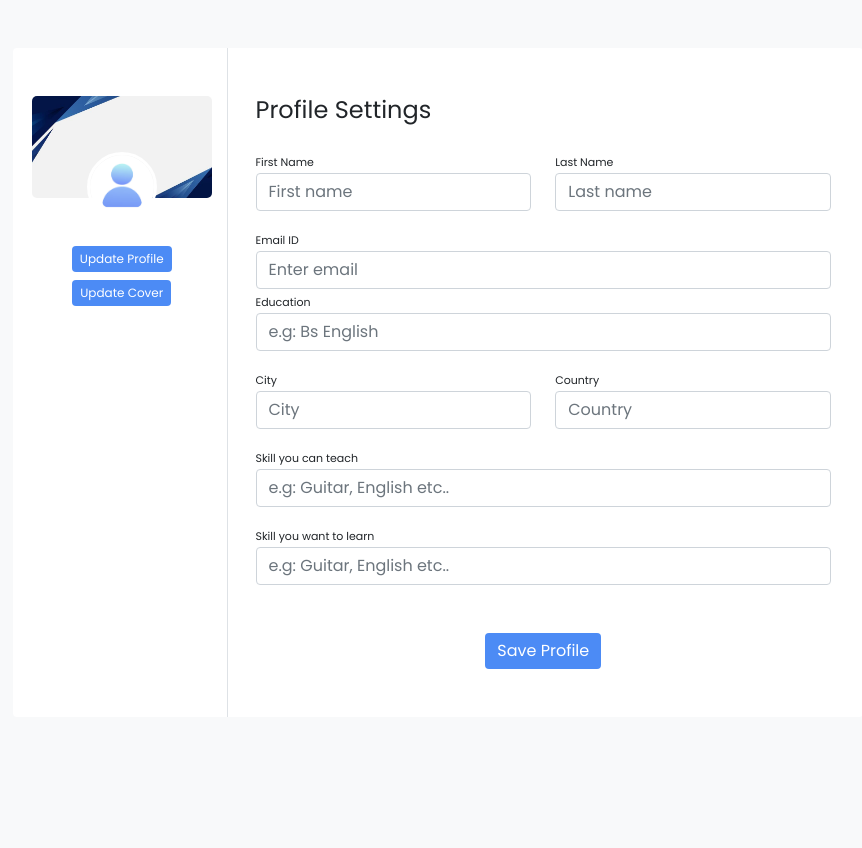
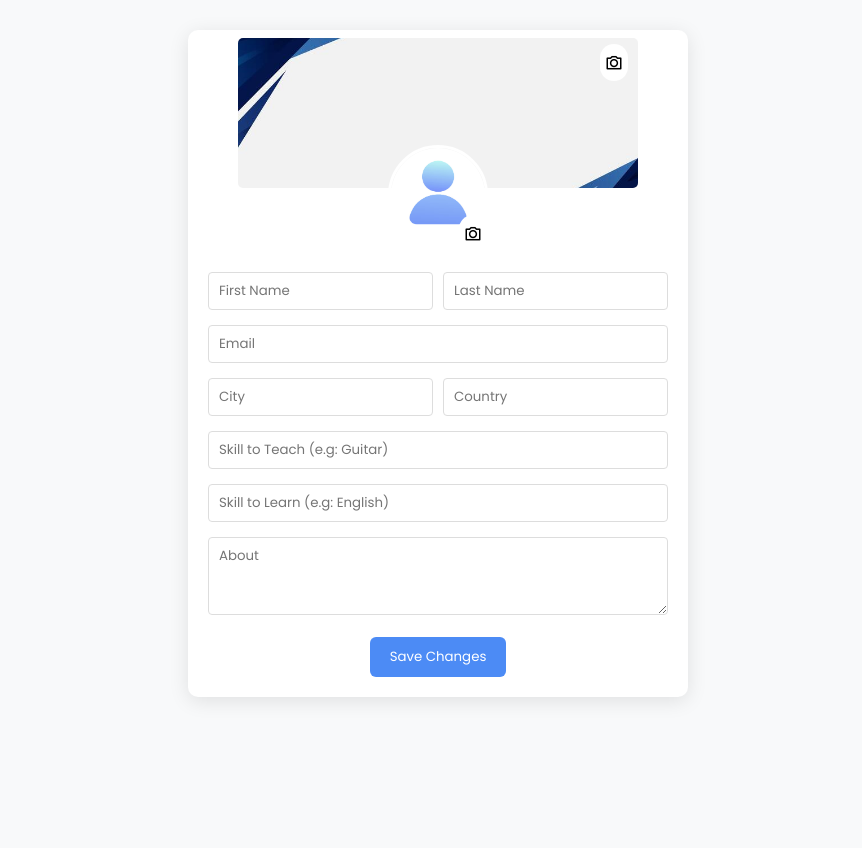
Before and after one commit to umernadim/barterBrains, a PHP site: page /edit-profile.html in a window 1280 px wide. Shown: the whole page, without its empty margins (202-1064 px from the left). After the commit the page ends 701 px from the top, so only its background shows below. Run offline with PHP 8.4, Linux system fonts and the light colour scheme; some libraries are stand-ins or nearby versions.

Commit message:
new updates

```diff
--- a/edit-profile.html
+++ b/edit-profile.html
@@ -9,157 +9,81 @@
       rel="stylesheet"
     />
        <link
+      href="https://cdn.jsdelivr.net/npm/remixicon@4.1.0/fonts/remixicon.css"
       rel="stylesheet"
-      href="https://cdn.jsdelivr.net/npm/bootstrap@5.0.0-alpha1/dist/css/bootstrap.min.css"
     />
     <link rel="stylesheet" href="style.css" />
   </head>
   <body>
-    <div
-      id="Edit-profile-container"
-      class="container rounded bg-white mt-5 mb-5"
-      style="max-width: 850px"
-    >
-      <div class="row">
-        <div class="col-12 col-md-3 border-right" id="profile-card">
-          <div
-            class="d-flex flex-column align-items-center text-center p-3 py-5"
-          >
-            <!-- Cover Image -->
-            <img src="assets/profile-background-img.jpg" id="profile-cover" />
+      <section id="edit-profile">
+      <div id="container">
+        <!-- Cover Photo -->
+        <div id="cover-wrapper">
+          <img src="assets/profile-background-img.jpg" id="cover-img" alt="Cover Photo" />
+          <label for="coverInput" class="camera-icon cover-camera">
+            <i class="ri-camera-line"></i>
+          </label>
+          <input
+            type="file"
+            id="coverInput"
+            accept="image/*"
+            style="display: none"
+          />
+        </div>
 
-            <!-- Profile Image -->
-            <img
-              class="rounded-circle"
-              id="profile-img"
-              src="assets/profile-img.avif"
-            />
-
-            <label class="file-label mt-5">
-              Update Profile
+        <!-- Profile Photo -->
+        <div id="profile-wrapper">
+          <img src="assets/profile-img.avif" id="profile-img" alt="Profile Photo" />
+          <label for="profileInput" class="camera-icon profile-camera">
+            <i class="ri-camera-line"></i>
+          </label>
           <input
             type="file"
             id="profileInput"
             accept="image/*"
             style="display: none"
           />
-            </label>
+        </div>
 
-            <label class="file-label mt-2">
-              Update Cover
-              <input
-                type="file"
-                id="coverInput"
-                accept="image/*"
-                style="display: none"
-              />
-            </label>
+        <!-- Form Fields -->
+        <!-- Form Fields -->
+        <div id="form-container">
+          <form>
+            <div class="input-row">
+              <div class="input-group">
+                <input type="text" placeholder="First Name" required />
+              </div>
+              <div class="input-group">
+                <input type="text" placeholder="Last Name" required />
               </div>
             </div>
 
-        <div class="col-12 col-md-9">
-          <div class="p-3 py-5">
-            <div class="d-flex justify-content-between align-items-center mb-3">
-              <h4 class="text-right">Profile Settings</h4>
+            <div class="input-group">
+              <input type="email" placeholder="Email" required />
             </div>
 
-            <!-- ✅ FORM starts here -->
-            <form action="#" method="POST">
-              <div class="row mt-2">
-                <div class="col-md-6">
-                  <label class="labels">First Name</label>
-                  <input
-                    type="text"
-                    class="form-control"
-                    placeholder="First name"
-                    name="first_name"
-                  />
+            <div class="input-row">
+              <div class="input-group">
+                <input type="text" placeholder="City" required />
               </div>
-                <div class="col-md-6">
-                  <label class="labels">Last Name</label>
-                  <input
-                    type="text"
-                    class="form-control"
-                    placeholder="Last name"
-                    name="last_name"
-                  />
+              <div class="input-group">
+                <input type="text" placeholder="Country" required />
               </div>
             </div>
 
-              <div class="row mt-3">
-                <div class="col-md-12">
-                  <label class="labels">Email ID</label>
-                  <input
-                    type="email"
-                    class="form-control"
-                    placeholder="Enter email"
-                    name="email"
-                  />
+            <div class="input-group">
+              <input type="text" placeholder="Skill to Teach (e.g: Guitar)" required />
             </div>
-                <div class="col-md-12">
-                  <label class="labels">Education</label>
-                  <input
-                    type="text"
-                    class="form-control"
-                    placeholder="e.g: Bs English"
-                    name="education"
-                  />
+            <div class="input-group">
+              <input type="text" placeholder="Skill to Learn (e.g: English)" required />
+            </div>
+            <div class="input-group">
+              <textarea placeholder="About" rows="3" required></textarea>
+            </div>
+            <button type="submit">Save Changes</button>
+          </form>
         </div>
       </div>
-
-              <div class="row mt-3">
-                <div class="col-md-6">
-                  <label class="labels">City</label>
-                  <input
-                    type="text"
-                    class="form-control"
-                    placeholder="City"
-                    name="City"
-                  />
-                </div>
-                <div class="col-md-6">
-                  <label class="labels">Country</label>
-                  <input
-                    type="text"
-                    class="form-control"
-                    placeholder="Country"
-                    name="Country"
-                  />
-                </div>
-              </div>
-
-              <!-- ✅ Moved Skills section here -->
-              <div class="row mt-3">
-                <div class="col-md-12">
-                  <label class="labels">Skill you can teach</label>
-                  <input
-                    type="text"
-                    class="form-control"
-                    placeholder="e.g: Guitar, English etc.."
-                    name="teach_skill"
-                  />
-                </div>
-                <div class="col-md-12 mt-3">
-                  <label class="labels">Skill you want to learn</label>
-                  <input
-                    type="text"
-                    class="form-control"
-                    placeholder="e.g: Guitar, English etc.."
-                    name="learn_skill"
-                  />
-                </div>
-              </div>
-
-              <div class="mt-5 text-center">
-                <button class="btn btn-primary profile-button" type="submit">
-                  Save Profile
-                </button>
-              </div>
-            </form>
-            <!-- ✅ FORM ends here -->
-          </div>
-        </div>
-      </div>
-    </div>
+    </section>
   </body>
 </html>
--- a/index.html
+++ b/index.html
@@ -131,7 +131,8 @@
 
     <!-- FOOTER -->
     <footer>
-      <p>© All rights reserved by BarterBrains 2025.</p>
+      <p>BarterBrains — A community to connect and exchange skills.</p>
+      <p>© 2025 BarterBrains. All rights reserved.</p>
     </footer>
 
     <!-- JAVASCRIPT FILES -->
--- a/style.css
+++ b/style.css
@@ -117,8 +117,11 @@ footer {
 }
 
 footer p {
-  color: var(--text-color-light);
+  color: #fff;
+  margin: 5px 0;
+  font-size: 14px;
 }
+
 
 /* responsive design for index page  */
 @media screen and (max-width:768px) {
@@ -658,7 +661,6 @@ footer p {
   transition: background 0.3s ease;
 }
 
-
 #profile-modal .modal-buttons button:hover {
   background: var(--btn-hover-color);
 }
@@ -674,7 +676,6 @@ footer p {
   line-height: 1.4;
 }
 
-/* Right side reviews */
 #profile-modal .modal-right {
   flex: 1;
   background: #f8f9fa;
@@ -1104,105 +1105,114 @@ footer p {
 
 
 /* code for edit-profile-page  */
-#Edit-profile-container {
+#edit-profile {
+  position: relative;
+  height: 100%;
+  width: 100%;
   overflow-x: hidden;
 }
 
-#profile-card {
-  position: relative;
+#edit-profile #container {
+  width: 100%;
+  max-width: 500px;
+  margin: 30px auto;
+  background: #fff;
+  border-radius: 10px;
+  overflow: hidden;
+  box-shadow: 0 4px 20px rgba(0, 0, 0, 0.1);
+  text-align: center;
 }
 
-#profile-card #profile-cover {
-  width: 180px;
+#edit-profile #cover-wrapper {
+  position: relative;
+  width: 100%;
+  padding-top: 8px;
+}
+
+#edit-profile #cover-img {
+  width: 80%;
+  height: 150px;
+  object-fit: cover;
   border-radius: 5px;
 }
 
-#profile-card #profile-img {
-  width: 70px;
-  border-radius: 50%;
-  position: absolute;
-  bottom: 74%;
-  left: 50%;
-  transform: translateX(-50%);
-  border: 3px solid #fff;
+#edit-profile #profile-wrapper {
+  position: relative;
+  margin-top: -50px;
 }
 
-.file-label {
+#edit-profile #profile-img {
+  width: 100px;
+  height: 100px;
+  object-fit: cover;
+  border-radius: 50%;
+  border: 3px solid var(--text-color-light);
+}
+
+#edit-profile .camera-icon {
+  position: absolute;
+  background: var(--text-color-light);
+  border-radius: 50px;
+  padding: 5px;
   cursor: pointer;
+  font-size: 18px;
+}
+
+#edit-profile .cover-camera {
+  top: 14px;
+  right: 60px;
+}
+
+#edit-profile .profile-camera {
+  bottom: 0;
+  right: 43%;
+  transform: translateX(50%);
+}
+
+#edit-profile #form-container {
+  padding: 20px;
+}
+
+#edit-profile .input-group {
+  margin-bottom: 15px;
+}
+
+#edit-profile .input-group input,
+#edit-profile .input-group textarea {
+  width: 100%;
+  padding: 8px 10px;
+  border: 1px solid #ddd;
+  border-radius: 4px;
+}
+
+#edit-profile .input-row {
+  display: flex;
+  gap: 10px;
+}
+
+#edit-profile .input-row .input-group {
+  flex: 1;
+}
+
+#edit-profile button[type="submit"] {
   background: var(--btn-color);
   color: var(--text-color-light);
-  padding: 4px 8px;
-  border-radius: 4px;
-  font-size: 12px;
-  display: inline-block;
+  border: none;
+  padding: 10px 20px;
+  border-radius: 6px;
+  cursor: pointer;
+  transition: background 0.3s ease;
 }
 
-.file-label:hover {
+#edit-profile button[type="submit"]:hover {
   background: var(--btn-hover-color);
 }
 
-.form-control:focus {
-  box-shadow: none;
-  border-color: var(--btn-color);
+@media screen and (max-width: 768px) {
+  #edit-profile #container {
+  max-width: 350px;
 }
-
-.profile-button {
-  background: var(--btn-color);
-  box-shadow: none;
-  border: none;
 }
-
-.profile-button:hover {
-  background: var(--btn-hover-color)
-}
-
-.profile-button:focus {
-  background: var(--btn-color);
-  box-shadow: none
-}
-
-.profile-button:active {
-  background: var(--btn-color);
-  box-shadow: none
-}
-
-.back:hover {
-  color: var(--btn-hover-color);
-  cursor: pointer
-}
-
-.labels {
-  font-size: 11px
-}
-
-@media (max-width: 768px) {
-  #profile-card #profile-img {
-    position: static;
-    transform: none;
-    display: block;
-    margin: -35px auto 10px auto;
-  }
-
-  #profile-card #profile-cover {
-    max-width: 100%;
-  }
-
-  #profile-card {
-    margin-bottom: 20px;
-  }
-
-  .file-label {
-    display: block;
-    width: 100%;
-    margin: 5px 0;
-  }
-
-  .p-3.py-5 {
-    padding: 1rem;
-  }
-}
-
-
 
 
 
```
Also changed, not shown: dashboard.html (+3 -8 lines). Lines whose indentation alone changed are shown as unchanged.
